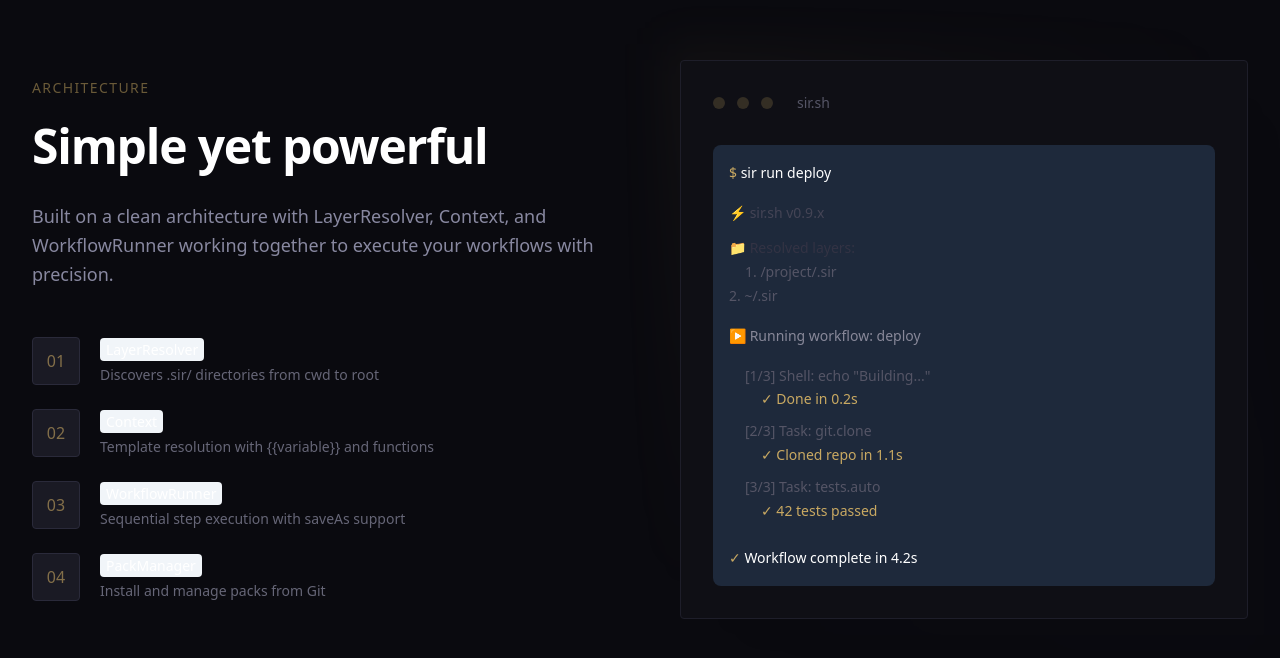
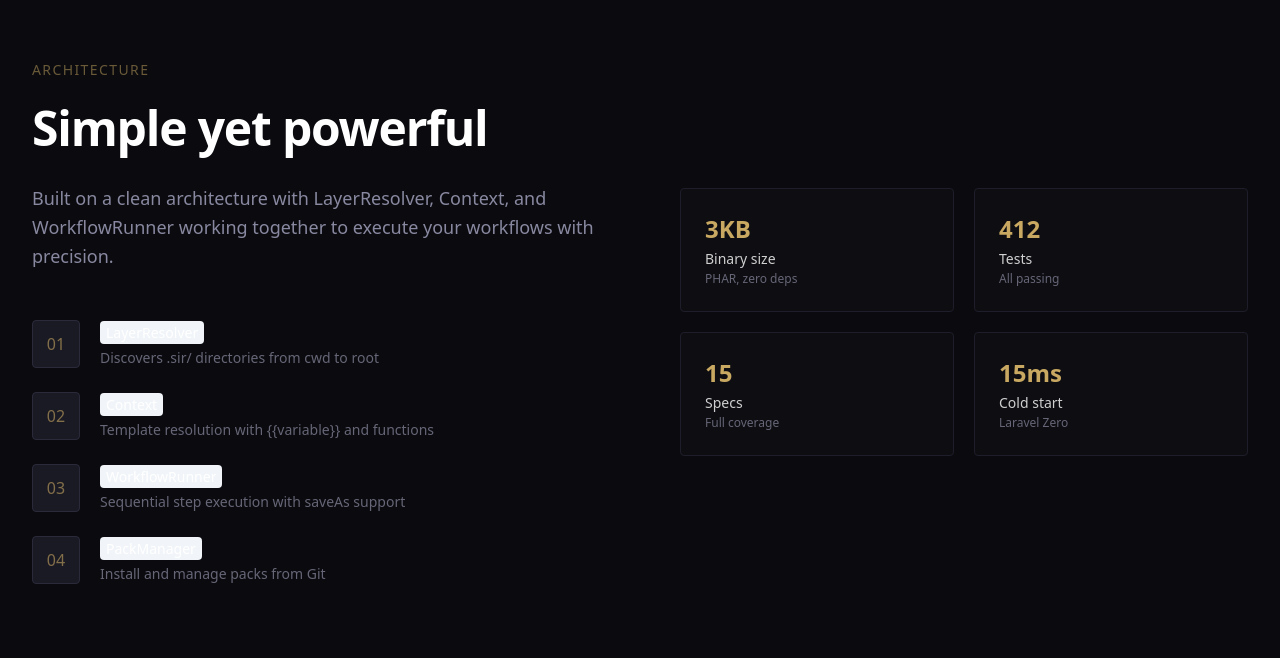
Before and after one commit to sir-sh/website, a Next.js app: page / in a window 1280 px wide. Shown: the part 1911-2569 px from the top of the page. Built offline with nearby package versions, Linux system fonts and the light colour scheme.

Commit message:
Remove terminal block - use stats grid instead

```diff
--- a/src/app/page.tsx
+++ b/src/app/page.tsx
@@ -188,33 +188,21 @@ export default function Home() {
               </div>
             </div>
 
-            {/* Terminal block */}
+            {/* Stats block instead of terminal */}
             <div className="relative">
-              <div className="absolute -inset-4 bg-gradient-to-br from-[#c9a962]/5 via-transparent to-[#1a1a2e]/5 rounded-sm blur-xl" />
-              <div className="relative bg-[#0f0f15] border border-[#1e1e2a] rounded-sm p-8">
-                <div className="flex items-center gap-3 mb-8">
-                  <div className="w-3 h-3 rounded-full bg-[#c9a962]/20" />
-                  <div className="w-3 h-3 rounded-full bg-[#c9a962]/20" />
-                  <div className="w-3 h-3 rounded-full bg-[#c9a962]/20" />
-                  <span className="ml-3 text-sm text-[#555566] font-mono">sir.sh</span>
-                </div>
-                <pre className="font-mono text-sm">
-                  <span className="text-[#c9a962]">$</span> <span className="text-white">sir run deploy</span>
-                  <span className="block mt-4 text-[#444455]">⚡ sir.sh v0.9.x</span>
-                  <span className="block mt-3 text-[#333344]">📁 Resolved layers:</span>
-                  <span className="block ml-4 text-[#555566]">1. /project/.sir</span>
-                  <span className="block text-[#555566]">2. ~/.sir</span>
-                  <span className="block mt-4 text-[#888899]">▶ Running workflow: deploy</span>
-                  <span className="block ml-4 mt-4 text-[#555566]">[1/3] Shell: echo "Building..."</span>
-                  <span className="block ml-8 text-[#c9a962]">✓ Done in 0.2s</span>
-                  <span className="block ml-4 mt-2 text-[#555566]">[2/3] Task: git.clone</span>
-                  <span className="block ml-8 text-[#c9a962]">✓ Cloned repo in 1.1s</span>
-                  <span className="block ml-4 mt-2 text-[#555566]">[3/3] Task: tests.auto</span>
-                  <span className="block ml-8 text-[#c9a962]">✓ 42 tests passed</span>
-                  <span className="block mt-6">
-                    <span className="text-[#c9a962]">✓</span> <span className="text-white">Workflow complete in 4.2s</span>
-                  </span>
-                </pre>
+              <div className="grid grid-cols-2 gap-5">
+                {[
+                  { stat: '3KB', label: 'Binary size', sub: 'PHAR, zero deps' },
+                  { stat: '412', label: 'Tests', sub: 'All passing' },
+                  { stat: '15', label: 'Specs', sub: 'Full coverage' },
+                  { stat: '15ms', label: 'Cold start', sub: 'Laravel Zero' },
+                ].map((item, i) => (
+                  <div key={i} className="p-6 bg-[#0f0f15]/60 border border-[#1e1e2a] rounded-sm">
+                    <div className="text-2xl font-bold text-[#c9a962] mb-1">{item.stat}</div>
+                    <div className="text-sm text-white/80 font-medium mb-0.5">{item.label}</div>
+                    <div className="text-xs text-[#666677]">{item.sub}</div>
+                  </div>
+                ))}
               </div>
             </div>
           </div>
```
